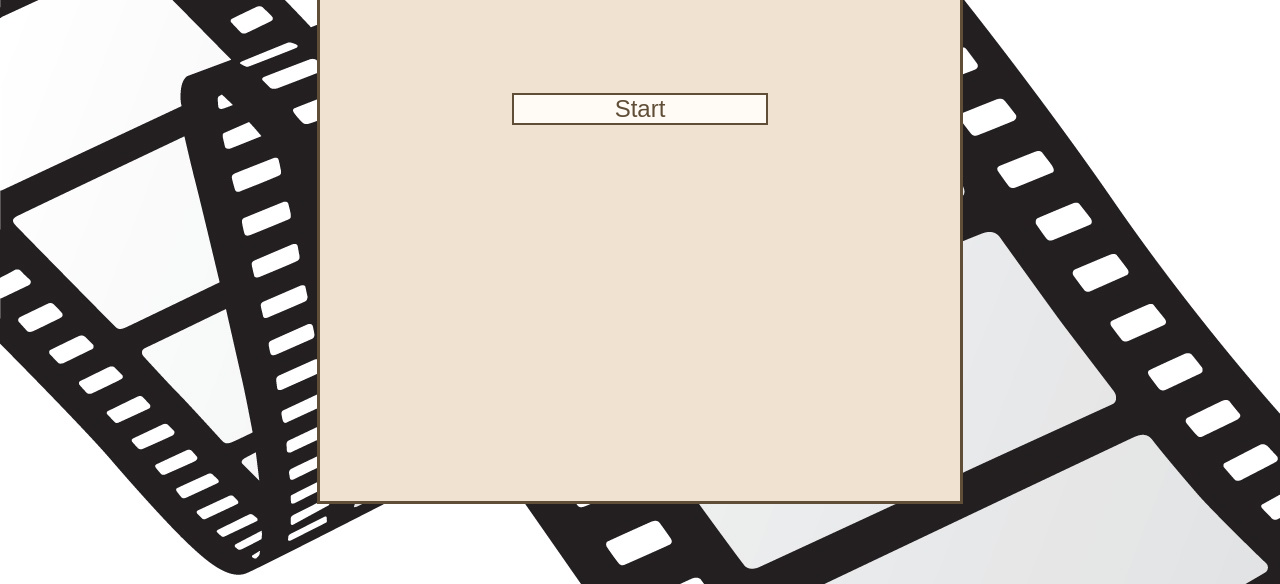
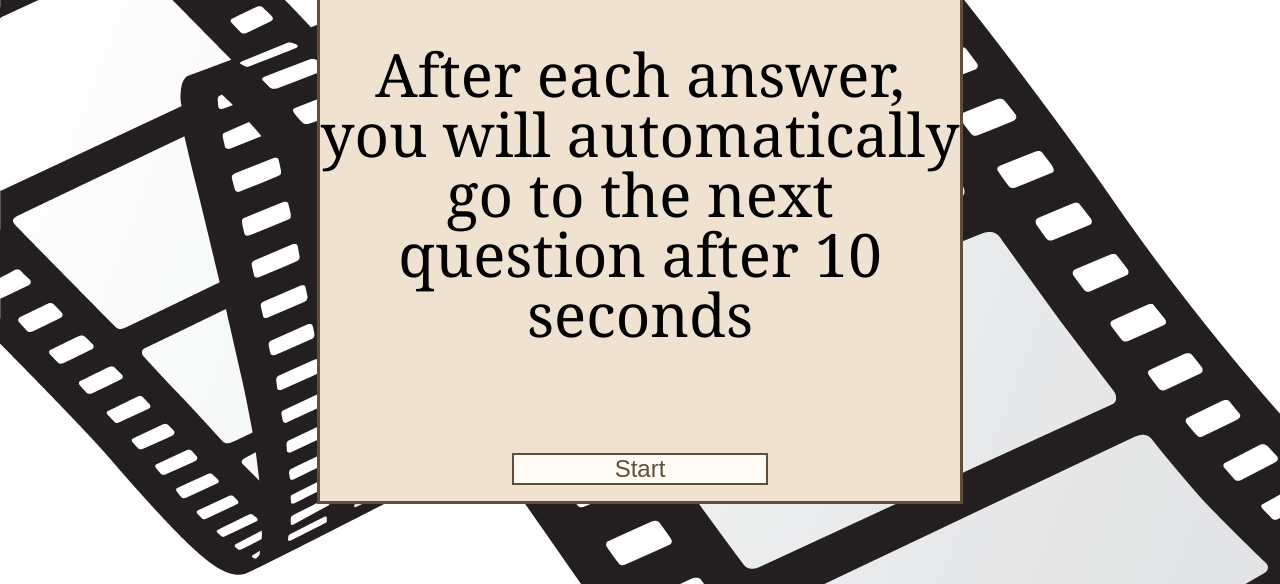
Before and after one commit to NathanKloer/TriviaGame, a website: page index.html in a window 1280 px wide. Shown: the part 216-800 px from the top of the page. Drawn offline with nearby package versions, Linux system fonts and the light colour scheme.

Commit message:
Update index.html

```diff
--- a/index.html
+++ b/index.html
@@ -7,7 +7,7 @@
 </head>
 <body>
     <div id="container">
-        <div id="title"><h1>Movie Trivia: Nathan's Pick</h1></div>
+        <div id="title"><h1>Movie Trivia: Nathan's Pick</h1><br /><p>After each answer, you will automatically go to the next question after 10 seconds<p></div>
         <div id="startButton"><button id="start">Start</button></div>
         <div id="changingContent">
             <div id="timer"><p>Time Remaining: 10 seconds</p></div>
```
